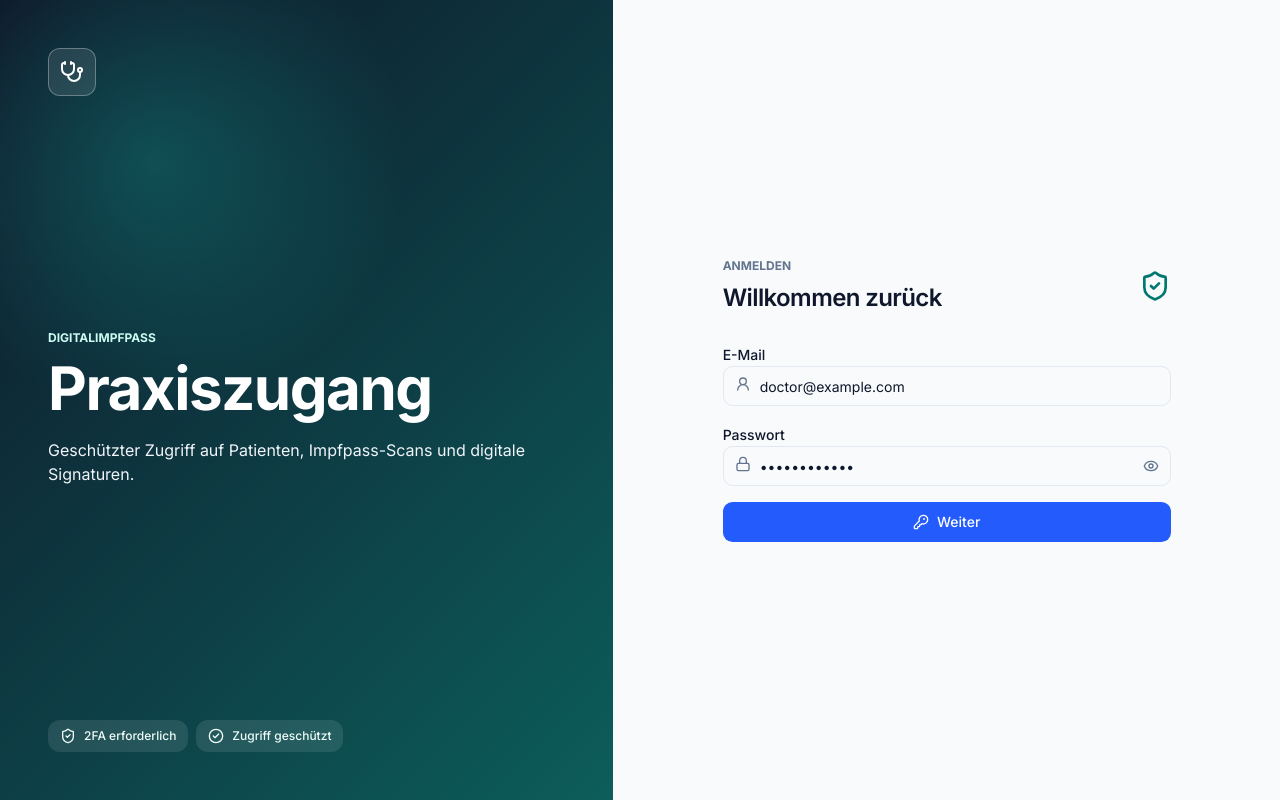
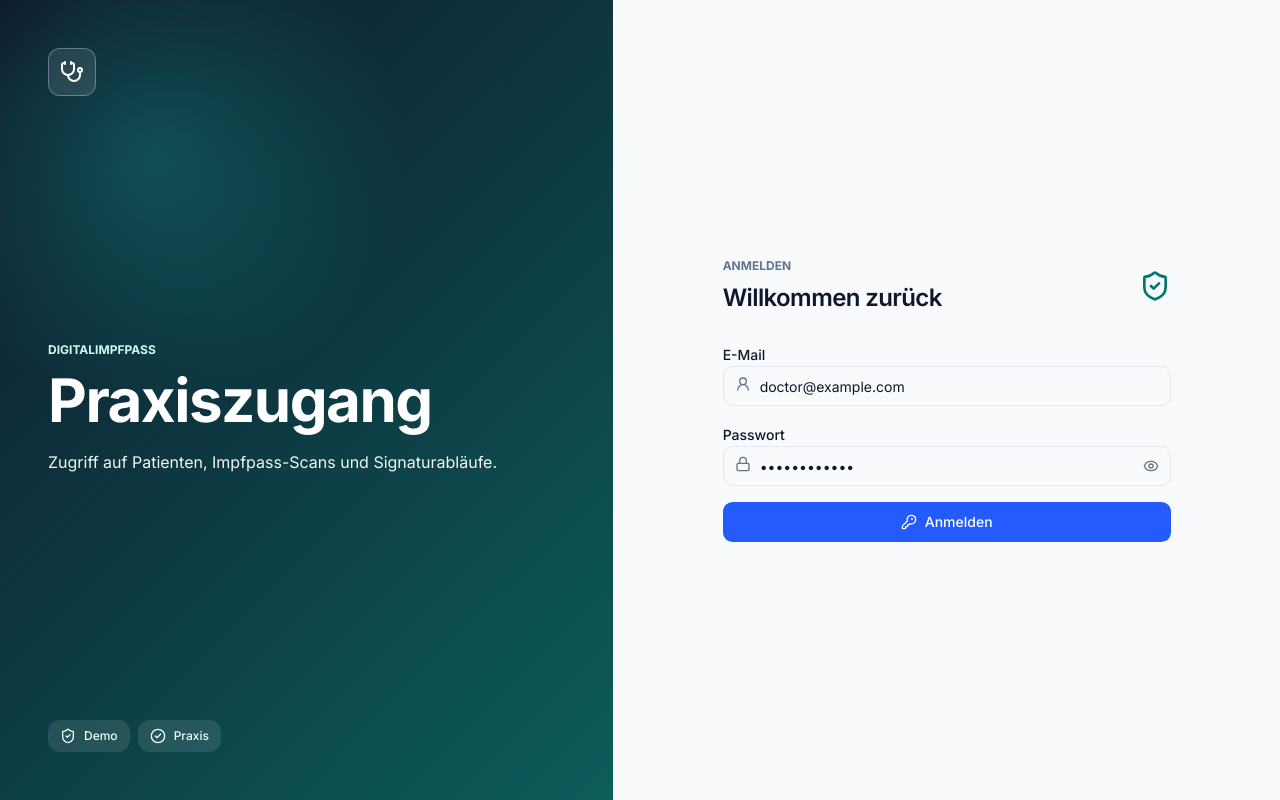
Before and after one commit to leopoldj4/digitaler_impfpass, a Next.js app in the folder impfpass-app/frontend-next/: page /login in a window 1280 px wide. Built offline with nearby package versions, Linux system fonts and the light colour scheme; no server answers.

Commit message:
fake loginpage

```diff
--- a/impfpass-app/frontend-next/src/app/login/page.tsx
+++ b/impfpass-app/frontend-next/src/app/login/page.tsx
@@ -1,10 +1,5 @@
-import { Suspense } from "react";
 import { LoginPage } from "@/components/auth/LoginPage";
 
 export default function LoginRoute() {
-  return (
-    <Suspense>
-      <LoginPage />
-    </Suspense>
-  );
+  return <LoginPage />;
 }
--- a/impfpass-app/frontend-next/src/components/auth/LoginPage.tsx
+++ b/impfpass-app/frontend-next/src/components/auth/LoginPage.tsx
@@ -1,108 +1,31 @@
 "use client";
 
 import { FormEvent, useMemo, useState } from "react";
-import { useRouter, useSearchParams } from "next/navigation";
-import {
-  CheckCircle2,
-  Eye,
-  EyeOff,
-  KeyRound,
-  Lock,
-  ShieldCheck,
-  Stethoscope,
-  UserRound,
-} from "lucide-react";
+import { useRouter } from "next/navigation";
+import { CheckCircle2, Eye, EyeOff, KeyRound, Lock, ShieldCheck, Stethoscope, UserRound } from "lucide-react";
 import { Button } from "@/components/ui/button";
 import { Input } from "@/components/ui/input";
-import { setAuthSession, type AuthUser } from "@/lib/auth";
 
-interface LoginResponse {
-  challenge_id: string;
-  two_factor_required: boolean;
-  expires_at: string;
-  dev_code?: string | null;
-}
-
-interface TokenResponse {
-  access_token: string;
-  token_type: string;
-  user: AuthUser;
-}
-
-type AuthStep = "password" | "two-factor";
-type Status = { type: "idle" | "loading" | "success" | "error"; message: string };
+type Status = "idle" | "submitting" | "success";
 
 export function LoginPage() {
   const router = useRouter();
-  const searchParams = useSearchParams();
-  const [step, setStep] = useState<AuthStep>("password");
-  const [challenge, setChallenge] = useState<LoginResponse | null>(null);
-  const [form, setForm] = useState({
-    email: "doctor@example.com",
-    password: "ChangeMe!234",
-    code: "",
-  });
-  const [status, setStatus] = useState<Status>({ type: "idle", message: "" });
+  const [email, setEmail] = useState("doctor@example.com");
+  const [password, setPassword] = useState("ChangeMe!234");
   const [showPassword, setShowPassword] = useState(false);
+  const [status, setStatus] = useState<Status>("idle");
 
-  const canSubmitPassword = useMemo(
-    () => Boolean(form.email.trim() && form.password.trim()),
-    [form.email, form.password]
-  );
-  const canSubmitCode = useMemo(() => form.code.trim().length >= 6, [form.code]);
+  const canSubmit = useMemo(() => Boolean(email.trim() && password.trim()), [email, password]);
 
-  async function submitPassword(event: FormEvent<HTMLFormElement>) {
+  function submit(event: FormEvent<HTMLFormElement>) {
     event.preventDefault();
-    if (!canSubmitPassword) return;
+    if (!canSubmit || status === "submitting") return;
 
-    setStatus({ type: "loading", message: "Zugangsdaten werden geprüft..." });
-    try {
-      const response = await fetch("/api/v1/auth/login", {
-        method: "POST",
-        headers: { "Content-Type": "application/json" },
-        body: JSON.stringify({ email: form.email, password: form.password }),
-      });
-      const data = await response.json();
-      if (!response.ok) throw new Error(data.detail ?? "Login fehlgeschlagen");
-
-      setChallenge(data);
-      setStep("two-factor");
-      setForm((current) => ({ ...current, code: data.dev_code ?? "" }));
-      setStatus({
-        type: "success",
-        message: "Zugangsdaten korrekt. Bitte zweiten Faktor bestätigen.",
-      });
-    } catch (error) {
-      setStatus({
-        type: "error",
-        message: error instanceof Error ? error.message : "Login fehlgeschlagen",
-      });
-    }
-  }
-
-  async function submitCode(event: FormEvent<HTMLFormElement>) {
-    event.preventDefault();
-    if (!canSubmitCode || !challenge) return;
-
-    setStatus({ type: "loading", message: "Code wird geprüft..." });
-    try {
-      const response = await fetch("/api/v1/auth/verify-2fa", {
-        method: "POST",
-        headers: { "Content-Type": "application/json" },
-        body: JSON.stringify({ challenge_id: challenge.challenge_id, code: form.code }),
-      });
-      const data = await response.json() as TokenResponse & { detail?: string };
-      if (!response.ok) throw new Error(data.detail ?? "2FA-Prüfung fehlgeschlagen");
-
-      setAuthSession(data.access_token);
-      router.replace(searchParams.get("next") || "/");
-      router.refresh();
-    } catch (error) {
-      setStatus({
-        type: "error",
-        message: error instanceof Error ? error.message : "2FA-Prüfung fehlgeschlagen",
-      });
-    }
+    setStatus("submitting");
+    window.setTimeout(() => {
+      setStatus("success");
+      window.setTimeout(() => router.replace("/"), 450);
+    }, 500);
   }
 
   return (
@@ -120,15 +43,15 @@ export function LoginPage() {
             Praxiszugang
           </h1>
           <p className="mt-5 text-sm leading-6 text-slate-100 md:text-base">
-            Geschützter Zugriff auf Patienten, Impfpass-Scans und digitale Signaturen.
+            Zugriff auf Patienten, Impfpass-Scans und Signaturabläufe.
           </p>
         </div>
         <div className="relative flex flex-wrap gap-2 text-xs font-medium text-teal-50">
           <span className="inline-flex items-center gap-2 rounded-lg bg-white/10 px-3 py-2">
-            <ShieldCheck className="h-4 w-4" /> 2FA erforderlich
+            <ShieldCheck className="h-4 w-4" /> Demo
           </span>
           <span className="inline-flex items-center gap-2 rounded-lg bg-white/10 px-3 py-2">
-            <CheckCircle2 className="h-4 w-4" /> Zugriff geschützt
+            <CheckCircle2 className="h-4 w-4" /> Praxis
           </span>
         </div>
       </section>
@@ -138,25 +61,24 @@ export function LoginPage() {
           <div className="mb-7 flex items-center justify-between">
             <div>
               <p className="mb-2 text-xs font-bold uppercase tracking-normal text-muted-foreground">
-                {step === "password" ? "Anmelden" : "Zweiter Faktor"}
+                Anmelden
               </p>
               <h2 className="text-2xl font-semibold tracking-tight">
-                {step === "password" ? "Willkommen zurück" : "Zugriff bestätigen"}
+                Willkommen zurück
               </h2>
             </div>
             <ShieldCheck className="h-8 w-8 text-teal-700" />
           </div>
 
-          {step === "password" ? (
-            <form className="space-y-4" onSubmit={submitPassword}>
+          <form className="space-y-4" onSubmit={submit}>
             <label className="block space-y-1.5">
               <span className="text-sm font-medium">E-Mail</span>
               <div className="relative">
                 <UserRound className="absolute left-3 top-2.5 h-4 w-4 text-muted-foreground" />
                 <Input
                   type="email"
-                    value={form.email}
-                    onChange={(event) => setForm({ ...form, email: event.target.value })}
+                  value={email}
+                  onChange={(event) => setEmail(event.target.value)}
                   className="h-10 pl-9"
                   autoComplete="email"
                   required
@@ -170,8 +92,8 @@ export function LoginPage() {
                 <Lock className="absolute left-3 top-2.5 h-4 w-4 text-muted-foreground" />
                 <Input
                   type={showPassword ? "text" : "password"}
-                    value={form.password}
-                    onChange={(event) => setForm({ ...form, password: event.target.value })}
+                  value={password}
+                  onChange={(event) => setPassword(event.target.value)}
                   className="h-10 pl-9 pr-10"
                   autoComplete="current-password"
                   required
@@ -190,60 +112,12 @@ export function LoginPage() {
             <Button
               type="submit"
               className="h-10 w-full gap-2"
-                disabled={!canSubmitPassword || status.type === "loading"}
+              disabled={!canSubmit || status === "submitting"}
             >
-                <KeyRound className="h-4 w-4" />
-                Weiter
+              {status === "success" ? <CheckCircle2 className="h-4 w-4" /> : <KeyRound className="h-4 w-4" />}
+              {status === "submitting" ? "Anmeldung..." : status === "success" ? "Angemeldet" : "Anmelden"}
             </Button>
           </form>
-          ) : (
-            <form className="space-y-4" onSubmit={submitCode}>
-              <label className="block space-y-1.5">
-                <span className="text-sm font-medium">Verifizierungscode</span>
-                <Input
-                  inputMode="numeric"
-                  maxLength={6}
-                  value={form.code}
-                  onChange={(event) => setForm({ ...form, code: event.target.value.replace(/\D/g, "") })}
-                  className="h-11 text-center text-lg font-semibold tracking-[0.3em]"
-                  autoComplete="one-time-code"
-                  required
-                />
-              </label>
-
-              {challenge?.dev_code && (
-                <div className="rounded-lg border border-blue-200 bg-blue-50 px-3 py-2 text-sm font-medium text-blue-800">
-                  Entwicklungs-Code: <span className="font-mono">{challenge.dev_code}</span>
-                </div>
-              )}
-
-              <Button
-                type="submit"
-                className="h-10 w-full gap-2"
-                disabled={!canSubmitCode || status.type === "loading"}
-              >
-                <CheckCircle2 className="h-4 w-4" />
-                Prüfen und öffnen
-              </Button>
-              <Button type="button" variant="outline" className="h-10 w-full" onClick={() => setStep("password")}>
-                Zurück
-              </Button>
-            </form>
-          )}
-
-          {status.message && (
-            <p
-              className={`mt-4 rounded-lg px-3 py-2 text-sm font-medium ${
-                status.type === "error"
-                  ? "bg-red-50 text-red-700"
-                  : status.type === "success"
-                    ? "bg-emerald-50 text-emerald-700"
-                    : "bg-muted text-muted-foreground"
-              }`}
-            >
-              {status.message}
-            </p>
-          )}
         </div>
       </section>
     </main>
```
Lines whose indentation alone changed are shown as unchanged.
